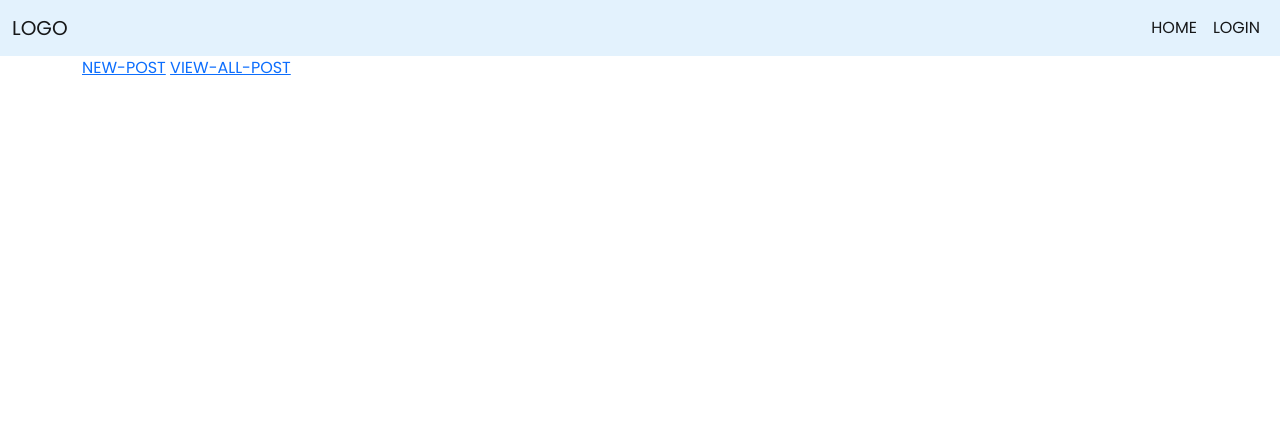
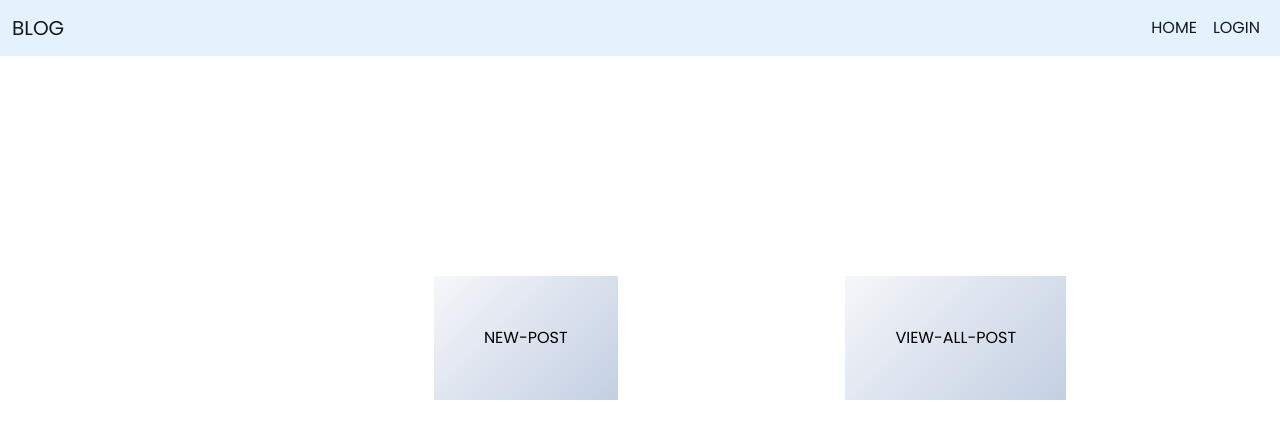
Before and after one commit to RamDhath/Blog-MiniProject-Using-Python-Django, a Django app: page / in a window 1280 px wide. Shown: the top 439 px of the page. Run offline with Django 4.2, Linux system fonts and the light colour scheme; some web fonts are replaced.

Commit message:
added header tags

```diff
--- a/static/css/home.css
+++ b/static/css/home.css
@@ -12,12 +12,17 @@ position:relative;
 top:200px;
 left:300px;
 border-radius:10px;
-width:1000px;
+width:900px;
 padding:20px;
-/*background-image: linear-gradient(135deg, #f5f7fa 0%, #c3cfe2 100%);*/
-background-color: #A9C9FF;
-background-image: linear-gradient(180deg, #A9C9FF 0%, #FFBBEC 100%);
 
 display:flex;
 justify-content:space-around;
+
 }
+
+.links{
+padding:50px;
+text-decoration:none;
+color:black;
+background-image: linear-gradient(135deg, #f5f7fa 0%, #c3cfe2 100%);
+}
--- a/templates/home.html
+++ b/templates/home.html
@@ -11,21 +11,21 @@
 <body>
   <nav class="navbar navbar-expand-lg  navbar-light" style="background-color: #e3f2fd;">
     <div class="container-fluid">
-      <a class="navbar-brand" href="#">LOGO</a>
+      <a class="navbar-brand" href="#">BLOG</a>
       <button class="navbar-toggler" type="button" data-bs-toggle="collapse" data-bs-target="#navbarNavAltMarkup" aria-controls="navbarNavAltMarkup" aria-expanded="false" aria-label="Toggle navigation">
         <span class="navbar-toggler-icon"></span>
       </button>
       <div class="collapse navbar-collapse justify-content-end" id="navbarNavAltMarkup">
         <div class="navbar-nav">
-          <a class="nav-link active" aria-current="page" href="#">HOME</a>
+          <a class="nav-link active" aria-current="page" href="{% url 'home' %}">HOME</a>
           <a class="nav-link active" aria-current="page" href="{% url 'signin_signup' %}">LOGIN</a>
         </div>
       </div>
     </div>
   </nav>
-  <div class="container">
-    <a href="{% url 'signin_signup' %}">NEW-POST</a>
-    <a href="{% url 'view_post' %}">VIEW-ALL-POST</a>
+  <div class="main-container">
+    <a class="links" href="{% url 'signin_signup' %}">NEW-POST</a>
+    <a class="links" href="{% url 'view_post' %}">VIEW-ALL-POST</a>
   </div>
 </body>
 </html>
--- a/templates/new.html
+++ b/templates/new.html
@@ -11,7 +11,7 @@
 <body>
   <nav class="navbar navbar-expand-lg  navbar-light" style="background-color: #e3f2fd;">
     <div class="container-fluid">
-      <a class="navbar-brand" href="#">LOGO</a>
+      <a class="navbar-brand" href="{% url 'home' %}">BLOG</a>
       <button class="navbar-toggler" type="button" data-bs-toggle="collapse" data-bs-target="#navbarNavAltMarkup" aria-controls="navbarNavAltMarkup" aria-expanded="false" aria-label="Toggle navigation">
         <span class="navbar-toggler-icon"></span>
       </button>
--- a/templates/post.html
+++ b/templates/post.html
@@ -9,14 +9,14 @@
 <body>
   <nav class="navbar navbar-expand-lg  navbar-light" style="background-color: #e3f2fd;">
     <div class="container-fluid">
-      <a class="navbar-brand" href="#">LOGO</a>
+      <a class="navbar-brand" href="{% url 'home' %}">BLOG</a>
       <button class="navbar-toggler" type="button" data-bs-toggle="collapse" data-bs-target="#navbarNavAltMarkup" aria-controls="navbarNavAltMarkup" aria-expanded="false" aria-label="Toggle navigation">
         <span class="navbar-toggler-icon"></span>
       </button>
       <div class="collapse navbar-collapse justify-content-end" id="navbarNavAltMarkup">
         <div class="navbar-nav">
           <a class="nav-link active" aria-current="page" href="#">HOME</a>
-          <a class="nav-link active" aria-current="page" href="{% url 'home' %}">LOGOUT</a>
+          <a class="nav-link active" aria-current="page" href="{% url 'logout' %}">LOGOUT</a>
         </div>
       </div>
     </div>
--- a/templates/view.html
+++ b/templates/view.html
@@ -11,7 +11,7 @@
 <body>
   <nav class="navbar navbar-expand-lg  navbar-light" style="background-color: #e3f2fd;">
     <div class="container-fluid">
-      <a class="navbar-brand" href="#">LOGO</a>
+      <a class="navbar-brand" href="{% url 'home' %}">BLOG</a>
       <button class="navbar-toggler" type="button" data-bs-toggle="collapse" data-bs-target="#navbarNavAltMarkup" aria-controls="navbarNavAltMarkup" aria-expanded="false" aria-label="Toggle navigation">
         <span class="navbar-toggler-icon"></span>
       </button>
@@ -19,8 +19,8 @@
         <div class="navbar-nav">
           {% if user.is_authenticated %}
           <a class="nav-link active" aria-current="page" href="#">Hi, {{user.first_name}}</a>
+          <a class="nav-link active" aria-current="page" href="{% url 'logout' %}">LOGOUT</a>
           {% endif %}
-          <a class="nav-link active" aria-current="page" href="{% url 'home' %}">LOGOUT</a>
         </div>
       </div>
     </div>
```
Also changed, not shown: templates/signin_signup.html (+18 -0 lines), db.sqlite3.
